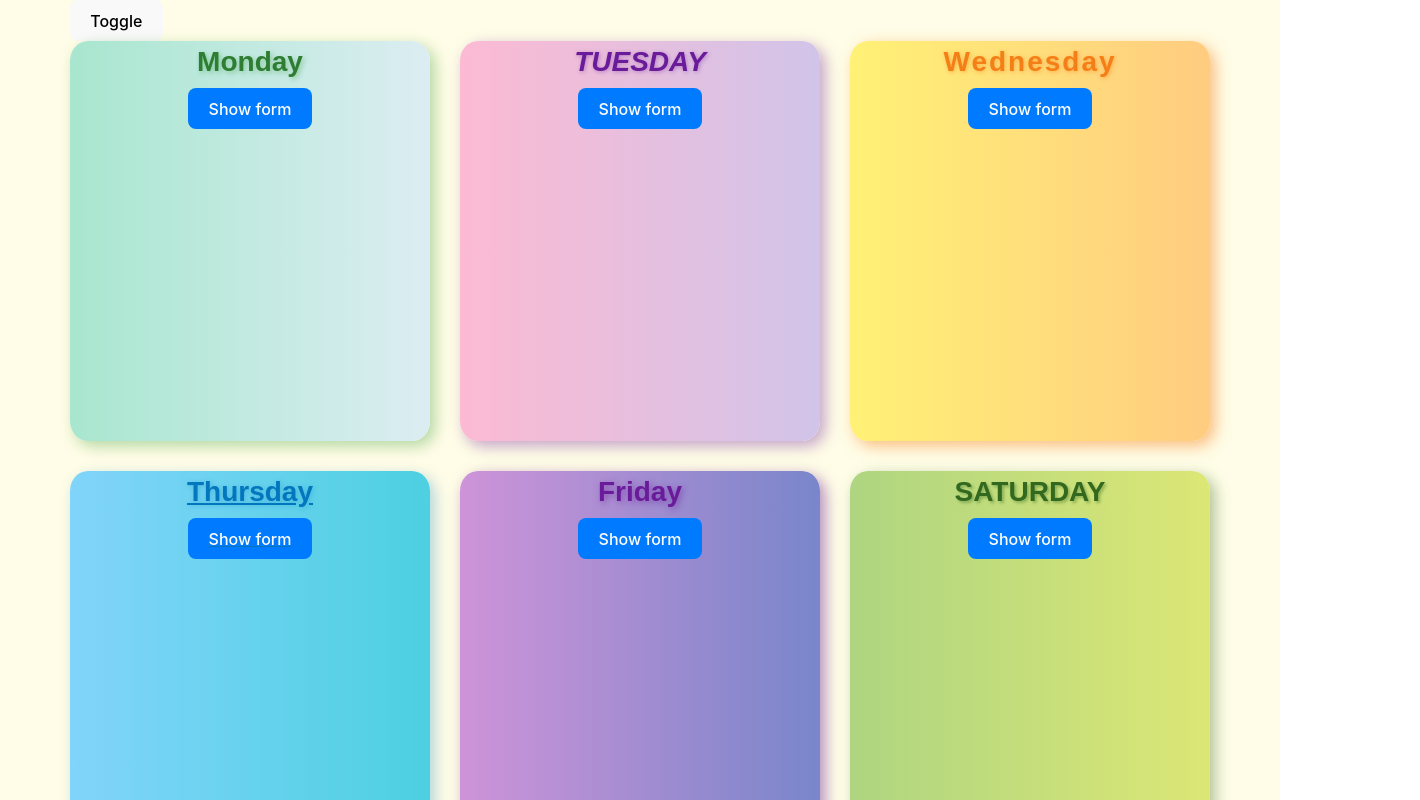
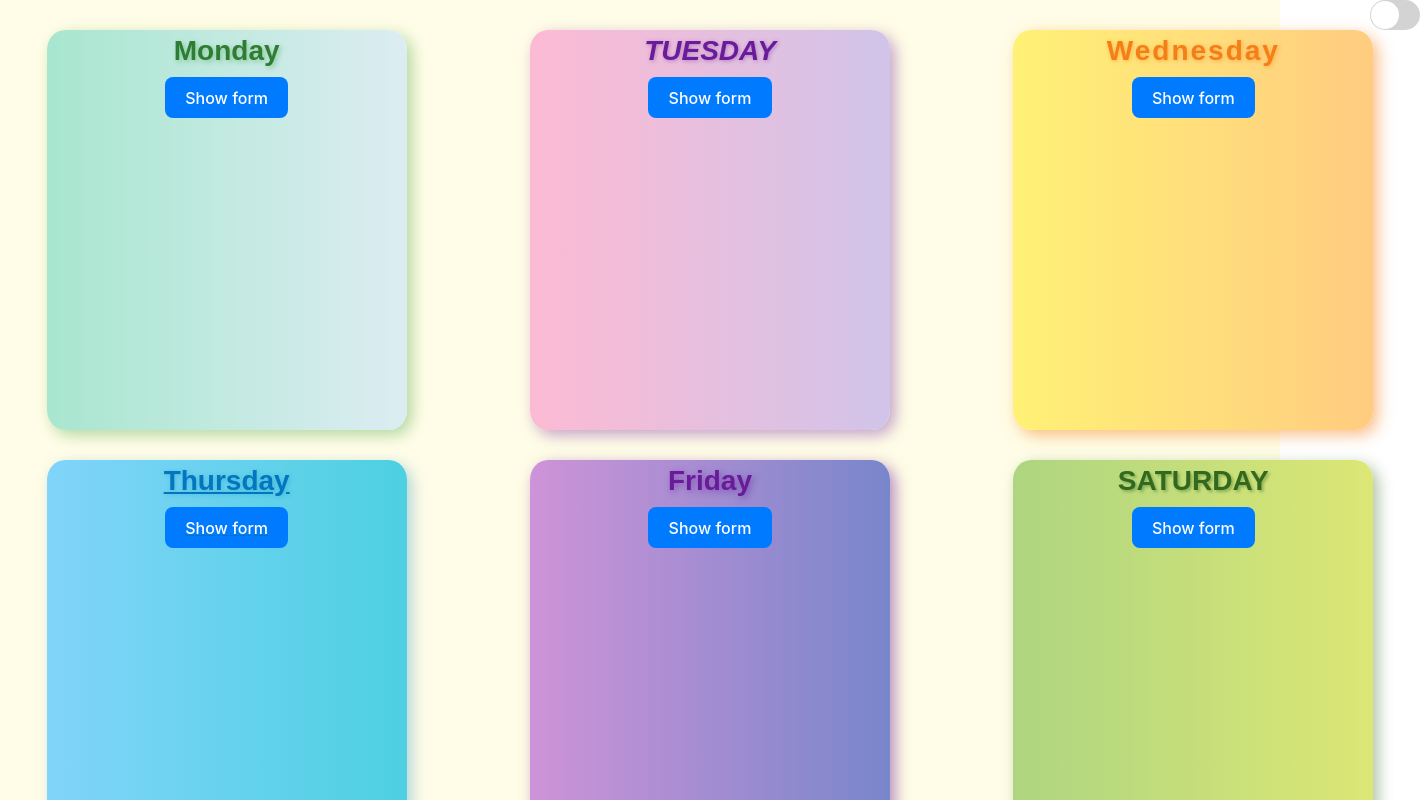
Before and after one commit to kwrona05/Week-planner, a React (Vite) app in the folder lessonPlan/: page / in a window 1280 px wide. Shown: the top 800 px of the page, 1420 px wide, since content can reach past the window. Built offline with nearby package versions, Linux system fonts and the light colour scheme.

Commit message:
add toggle button

```diff
--- a/lessonPlan/src/App.css
+++ b/lessonPlan/src/App.css
@@ -163,34 +163,35 @@ button {
   }
 
   .toggle-button {
-    width: 60px;
+    width: 50px;
     height: 30px;
-    background-color: lightgray; /* Kolor tła dla przycisku */
+    background-color: lightgray;
     border-radius: 15px;
     position: relative;
     cursor: pointer;
-    transition: background-color 0.3s; /* Przejście dla tła przycisku */
+    transition: background-color 0.3s;
+    margin-left: 1370px;
 }
 
 .toggle-button.dark {
-    background-color: #333; /* Kolor tła dla ciemnego motywu */
+    background-color: #333;
 }
 
 .toggle-circle {
     width: 28px;
     height: 28px;
-    background-color: white; /* Kolor kółka */
+    background-color: white;
     border-radius: 50%;
     position: absolute;
-    top: 1px; /* Ustawienie kółka w górnej części przycisku */
-    left: 1px; /* Ustawienie kółka z lewej strony */
-    transition: transform 0.3s; /* Animacja przesuń kółko */
+    top: 1px;
+    left: 1px;
+    transition: transform 0.3s;
 }
 
 .toggle-circle.light {
-    transform: translateX(0); /* Położenie kółka dla jasnego motywu */
+    transform: translateX(0);
 }
 
 .toggle-circle.dark {
-    transform: translateX(30px); /* Położenie kółka dla ciemnego motywu */
+    transform: translateX(19px);
 }
--- a/lessonPlan/src/App.jsx
+++ b/lessonPlan/src/App.jsx
@@ -17,10 +17,10 @@ const ThemedApp = () => {
 
   return (
     <div>
-      <button className="toggleBtn" onClick={toggleTheme}>
-        Toggle
-      </button>
-      <div className={`container ${theme}`}>
+      <div className="toggle-button" onClick={toggleTheme}>
+        <div className={`toggle-circle ${theme}`}></div>
+      </div>
+      <div className="container">
         {daysData.map((day) => (
           <Days key={day.id} id={day.id} title={day.title} />
         ))}
```
